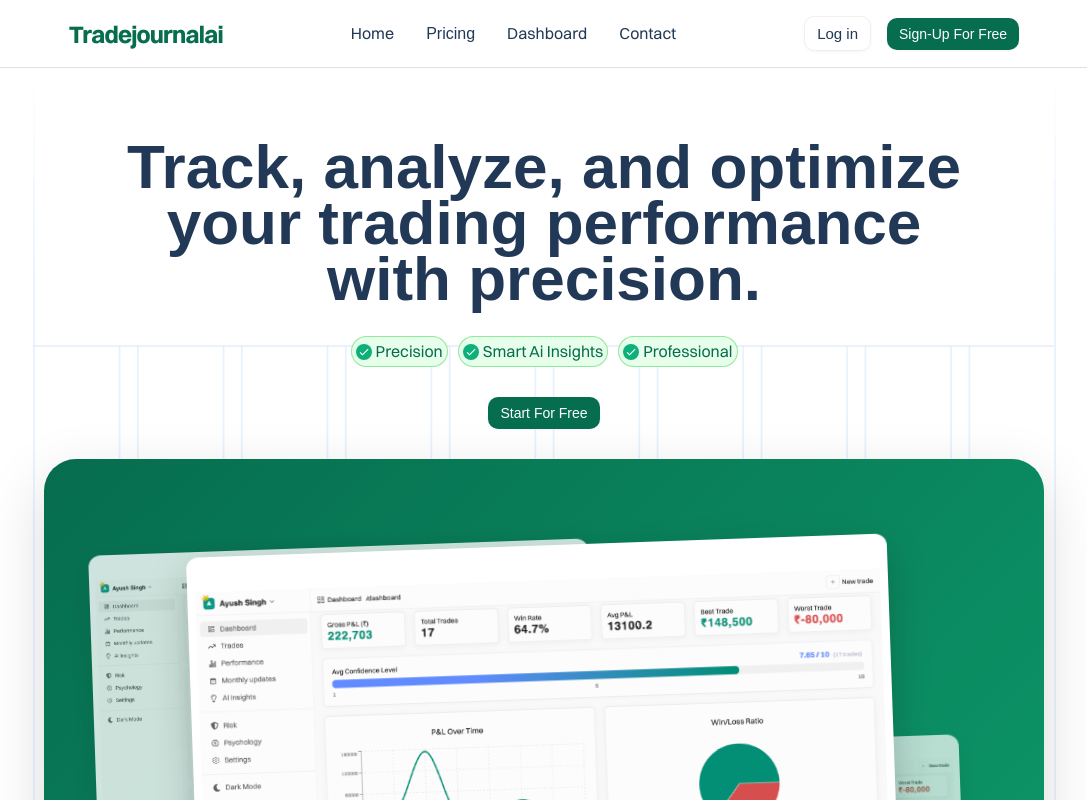
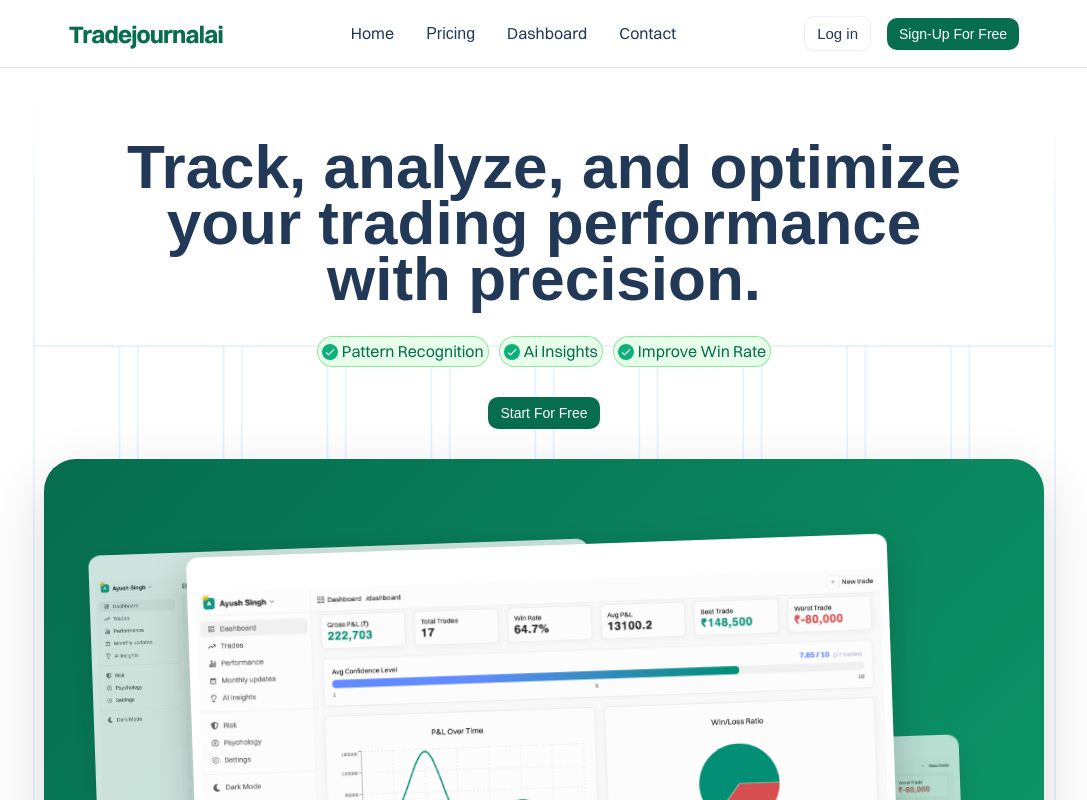
Before and after one commit to ayushcodes0/Tj-Frontend, a React (Vite) app: page / in a window 1280 px wide. Shown: the top 800 px of the page, without its empty margins (96-1183 px from the left). Built offline with nearby package versions, Linux system fonts and the light colour scheme; no server answers; a web font is replaced by a local one.

Commit message:
added links to highlights section

```diff
--- a/src/pages/LandingPage/LandingPage.tsx
+++ b/src/pages/LandingPage/LandingPage.tsx
@@ -35,6 +35,7 @@ const LandingPage = () => {
   const toggleFaq = (index: number) => {
     setOpenFaqIndex(openFaqIndex === index ? null : index);
   };
+
 
   console.log(isMobileView);
 
@@ -77,9 +78,9 @@ const LandingPage = () => {
       </h1>
 
       <div className={Styles.heroTags}>
-        <p className={Styles.tags}><span><MdOutlineDone className={Styles.tagIcons}/></span>Precision</p>
-        <p className={Styles.tags}><span><MdOutlineDone className={Styles.tagIcons}/></span>Smart Ai Insights</p>
-        <p className={Styles.tags}><span><MdOutlineDone className={Styles.tagIcons}/></span>Professional</p>
+        <p className={Styles.tags}><span><MdOutlineDone className={Styles.tagIcons}/></span>Pattern Recognition</p>
+        <p className={Styles.tags}><span><MdOutlineDone className={Styles.tagIcons}/></span>Ai Insights</p>
+        <p className={Styles.tags}><span><MdOutlineDone className={Styles.tagIcons}/></span>Improve Win Rate</p>
       </div>
 
       <div className={Styles.heroCta}>
@@ -217,7 +218,7 @@ const LandingPage = () => {
             <div className={Styles.text}>
               <p className={Styles.howItWorksCardHeading}>Comprehensive Trade Management and Detailed Portfolio Overview in One Place</p>
               <p className={Styles.howItWorksCardSubHeading}>Enter your trade details effortlessly and watch them transform into organized, professional table formats. Track every position, analyze entry and exit points, monitor profit and loss in real-time, and access complete trade history with advanced filtering options for better decision making.</p>
-              <p className={Styles.howItWorksCardCta}>Learn More</p>
+              <NavLink to={"/login"}><p className={Styles.howItWorksCardCta}>Learn More</p></NavLink>
             </div>
             <div className={Styles.image}>
               <img src={HowItWorksTrades} alt="All Trades Management Dashboard" />
@@ -231,7 +232,7 @@ const LandingPage = () => {
             <div className={Styles.text}>
               <p className={Styles.howItWorksCardHeading}>Monthly Trading Performance Calendar with Detailed Analytics and Progress Tracking</p>
               <p className={Styles.howItWorksCardSubHeading}>Visualize your trading journey through our intuitive monthly calendar view. Monitor daily performance patterns, identify profitable trading days, track consistency metrics, and discover seasonal trends in your trading behavior to optimize future strategies and maximize returns.</p>
-              <p className={Styles.howItWorksCardCta}>Learn More</p>
+              <NavLink to={"/login"}><p className={Styles.howItWorksCardCta}>Learn More</p></NavLink>
             </div>
           </div>
 
@@ -239,7 +240,7 @@ const LandingPage = () => {
             <div className={Styles.text}>
               <p className={Styles.howItWorksCardHeading}>Advanced Trading Psychology Analysis and Mindset Optimization for Better Results</p>
               <p className={Styles.howItWorksCardSubHeading}>Understand your psychological patterns and emotional triggers during trades. Analyze decision-making processes, identify behavioral biases, track emotional states during winning and losing streaks, and develop mental discipline for consistent trading performance and improved market psychology.</p>
-              <p className={Styles.howItWorksCardCta}>Learn More</p>
+              <NavLink to={"/login"}><p className={Styles.howItWorksCardCta}>Learn More</p></NavLink>
             </div>
             <div className={Styles.image}>
               <img src={HowItWorksPsycology} alt="Trading Psychology Analytics Dashboard" />
```
